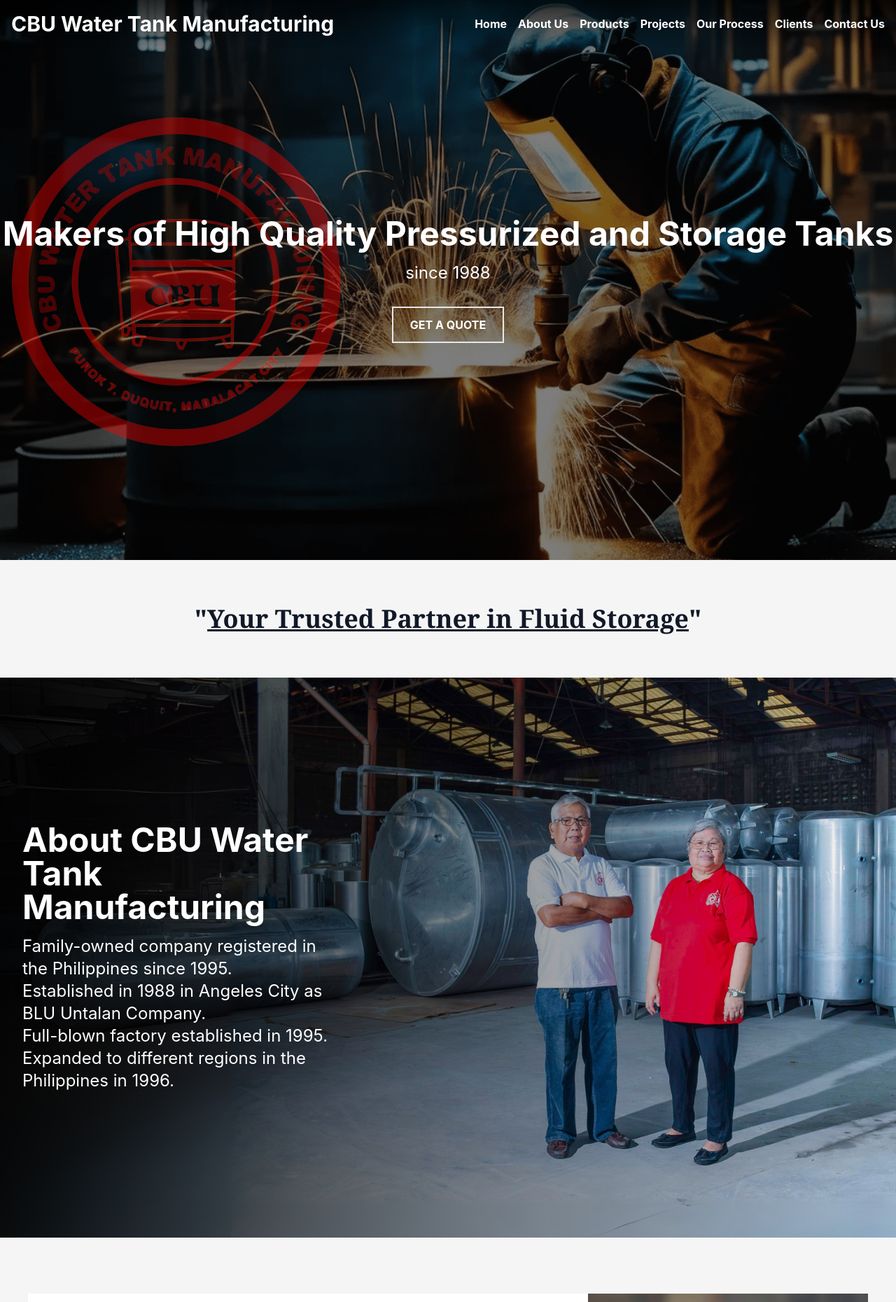
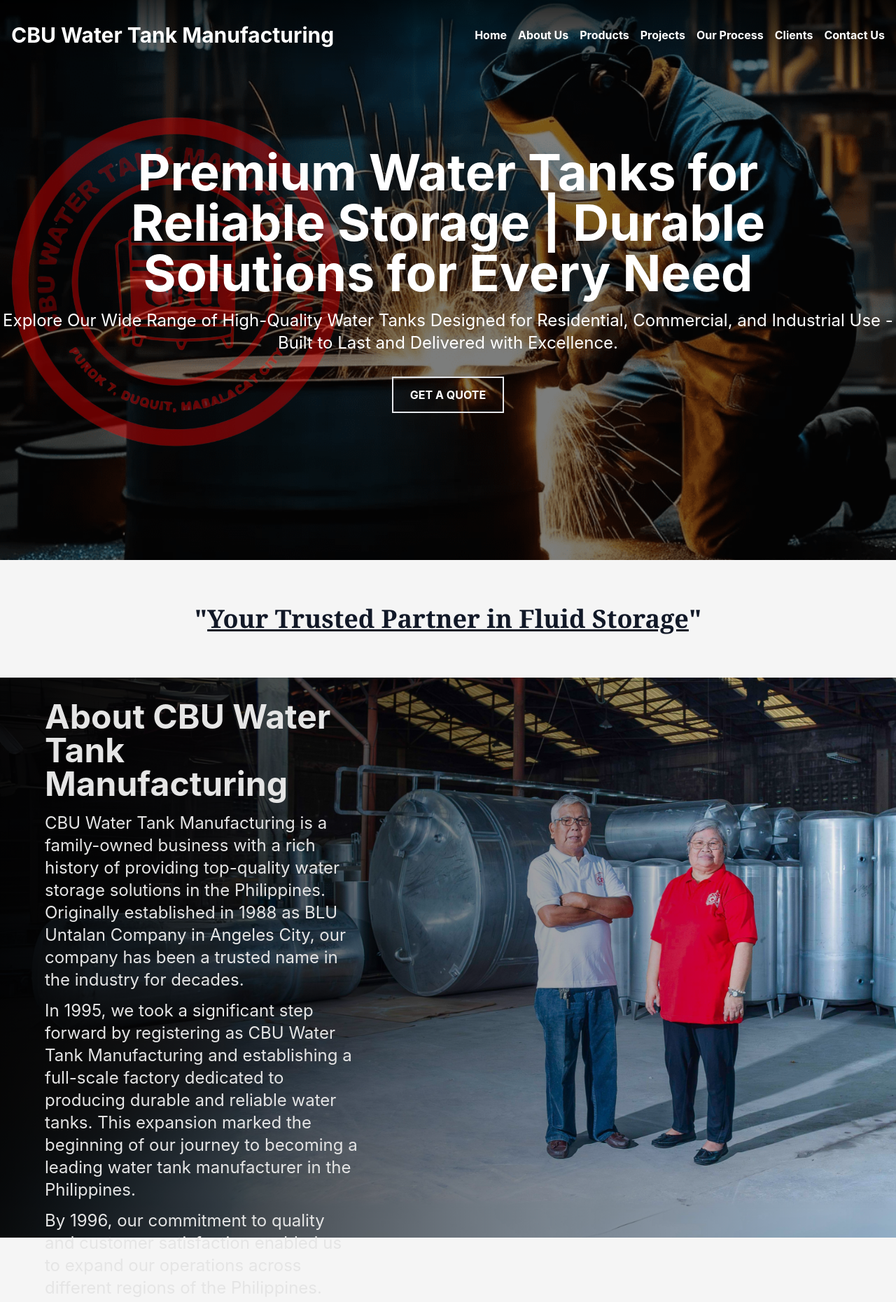
Before and after one commit to Nickjs101/CBU-Website, a React (Create React App) app: page / in a window 1280 px wide. Shown: the top 1860 px of the page at 70% size. Built offline with nearby package versions, Linux system fonts and the light colour scheme.

Commit message:
SEO friendly fix

```diff
--- a/src/App.js
+++ b/src/App.js
@@ -32,10 +32,10 @@ function App() {
       <Header />
       <Home gotoContact={gotoContact} />
       <About />
+      <Team />
       <Products gotoContact={gotoContact} />
       <Projects gotoContact={gotoContact} />
       <Process />
-      <Team />
       <Clients />
       <Contact />
       <Footer />
--- a/src/components/About.jsx
+++ b/src/components/About.jsx
@@ -9,37 +9,39 @@ import Message from '../components/Message';
 
 const About = () => {
   return (
-    <section className="pb-16">
+    <section >
 
       {/* Quotes */}
       <div className='w-full h-auto py-16 text-center bg-neutral-100'>
         <h1 className='font-extrabold text-4xl font-serif text-gray-900'>"<span className='underline'>Your Trusted Partner in Fluid Storage</span>"</h1>
       </div>
 
-      <div  id="about" className="w-full mx-auto -mb-80 md:mb-0">
+      <div  id="about" className="w-full h-auto mx-auto md:mb-0">
 
             {/* About */}
             <div
-              className='w-full h-screen text-neutral-800 flex gap-4 bg-center bg-contain md:bg-cover bg-no-repeat mb-20'
+              className='w-full h-auto xl:h-screen text-neutral-800 flex gap-4 bg-center bg-contain md:bg-cover bg-no-repeat mb-20'
               style={{ backgroundImage: `url(${factorywarehouse})` }}>
-              <div className='w-full h-full md:bg-gradient-to-r from-black/90 to-black/0 py-4 flex flex-col'>
-                <div className='w-full md:w-2/5 px-4 md:px-8 md:my-auto text-black md:text-white'>
-                  <h2 className="text-3xl md:text-5xl font-bold mb-4">About CBU Water Tank Manufacturing</h2>
-                  <ul className='w-[400px] mb-4 contents text-md md:text-2xl'>
+              <div className='w-full h-full bg-neutral-900 lg:bg-transparent lg:bg-gradient-to-r from-black/90 to-black/0 py-8 flex flex-col'>
+                <div className='h-auto w-full lg:w-3/5 xl:w-2/5 pl-4 lg:pl-16 md:my-auto text-neutral-200'>
+                  <h2 className="article-h font-bold mb-4">About CBU Water Tank Manufacturing</h2>
+                  <ul className='w-[400px] mb-4 contents article-p space-y-3'>
                     <li>
-                      Family-owned company registered in the Philippines since 1995.
+                    CBU Water Tank Manufacturing is a family-owned business with a rich history of providing top-quality water storage solutions in the Philippines. Originally established in 1988 as BLU Untalan Company in Angeles City, our company has been a trusted name in the industry for decades.
                     </li>
                     <li>
-                      Established in 1988 in Angeles City as BLU Untalan Company.
+                    In 1995, we took a significant step forward by registering as CBU Water Tank Manufacturing and establishing a full-scale factory dedicated to producing durable and reliable water tanks. This expansion marked the beginning of our journey to becoming a leading water tank manufacturer in the Philippines.
                     </li>
                     <li>
-                      Full-blown factory established in 1995.
+                    By 1996, our commitment to quality and customer satisfaction enabled us to expand our operations across different regions of the Philippines. Today, we continue to serve a diverse clientele, offering a wide range of water storage solutions designed to meet the unique needs of residential, commercial, and industrial clients nationwide.
                     </li>
                     <li>
-                      Expanded to different regions in the Philippines in 1996.
+                    With a legacy of excellence and a future focused on innovation, CBU Water Tank Manufacturing remains your trusted partner for all your water storage needs.
                     </li>
                   </ul>
+
                 </div>
+                <img className='w-full h-auto mt-4 block lg:hidden px-4' src={factorywarehouse} alt="" />
 
               </div>
 
@@ -52,7 +54,7 @@ const About = () => {
             <Message name="Candelaria Dantes Untalan" message='“Let us not grow tired of doing good, we shall reap and harvest if we do not give up.”' title='Owner' image={owner}/>
 
             {/* Vision and Mission */}
-            <div className='w-full md:px-8 text-black h-auto min-h-[80vh] bg-cover bg-center bg-fixed'style={{ backgroundImage: `url(${mission})` }}>
+            <div className='mt-16 w-full md:px-8 text-black h-auto min-h-[80vh] bg-cover bg-center bg-fixed'style={{ backgroundImage: `url(${mission})` }}>
 
               <div className="w-full h-full grid grid-cols-1 lg:grid-cols-2 gap-8 p-8 xl:p-24 text-white">
                 <div className='h-full w-full '>
--- a/src/components/Clients.jsx
+++ b/src/components/Clients.jsx
@@ -63,7 +63,7 @@ const Clients = () => {
   return (
     <section id="clients" className="py-16 bg-gray-100">
       <div className="container mx-auto">
-        <h2 className="text-5xl font-bold mb-4 text-center md:text-left">Our Clients</h2>
+        <h2 className="article-h font-bold mb-4 text-center md:text-left">Our Clients</h2>
         <div className="flex flex-col gap-8">
           <div>
             <h3 className="text-xl font-bold mb-2 bg-gray-800 pl-4 text-white">Hardware & Construction Supply</h3>
--- a/src/components/Contact.jsx
+++ b/src/components/Contact.jsx
@@ -6,8 +6,8 @@ const Contact = () => {
       <div className="w-full h-auto md:h-auto lg:h-screen flex flex-col-reverse md:flex-row">
         <iframe title='CBUmap' className='w-full md:w-1/2 h-auto' src="https://www.google.com/maps/embed?pb=!1m18!1m12!1m3!1d5414.835889867087!2d120.61136980865196!3d15.18074911670172!2m3!1f0!2f0!3f0!3m2!1i1024!2i768!4f13.1!3m3!1m2!1s0x3396ed12643ccb23%3A0x58d30a11f0502da4!2sCBU%20Water%20Tank%20Manufacturing!5e0!3m2!1sen!2sph!4v1722836303076!5m2!1sen!2sph"  allowfullscreen="" loading="lazy" referrerpolicy="no-referrer-when-downgrade"></iframe>
         <div className='w-full md:w-1/2 p-4 md:p-12 lg:pr-36 '>
-          <h2 className="text-3xl font-bold font-serif mb-0">Get in Touch</h2>
-          <p className='text-lg text-gray-400 mb-8'>Contact us for a quote</p>
+          <h2 className="article-h font-bold font-serif mb-0">Get in Touch</h2>
+          <p className='text-md text-gray-400 mb-8'>Contact us for a quote</p>
           <div className='flex flex-wrap gap-x-4 gap-y-0 mb-8 text-sm font-sans'>
             <div className="mb-4 inline-block">
               <h3 className="text-gray-400 text-xs">Address</h3>
--- a/src/components/Header.jsx
+++ b/src/components/Header.jsx
@@ -21,7 +21,7 @@ const Header = () => {
     }
 
   return (
-    <header id='header' className="bg-gradient-to-b from-black/70 to-black/0 text-white px-4 py-4  fixed top-0 left-0 w-full z-50">
+    <header id='header' className="bg-gradient-to-b from-black/70 to-black/0 text-white px-4 py-8  fixed top-0 left-0 w-full z-50">
       <div className="container mx-auto flex justify-between items-center">
         <a href="/" className="flex items-center text-gray-700">
             <h1 className='hidden md:block text-3xl font-bold text-white'>CBU Water Tank Manufacturing</h1>
@@ -45,18 +45,24 @@ const Header = () => {
           <div
             className={
               nav
-                ? 'fixed left-0 top-0 h-full w-[60%] bg-gray-600 bg-opacity-30 backdrop-blur-md border border-white/20 z-10 ease-in-out duration-500'
+                ? 'fixed left-0 top-0 h-full w-[60%] bg-neutral-800 border border-white/20 z-10 ease-in-out duration-500'
                 : 'fixed left-[-100%]'
             }
           >
-                    <h1 className='text-xl font-bold primary-color ml-6 mt-6'>CBU Water Tank Mfg.</h1>
+                    <h1 className='text-2xl font-bold primary-color ml-6 mt-6'>CBU Water Tank Mfg.</h1>
                     <ul className='p-8 text-2xl'>
                       <li className="navbutton p-2"><a href="#home" onClick={(e) => {gotoSection(e, 'home'); handleNav();}} >Home</a></li>
+                      <hr />
                       <li className="navbutton p-2"><a href="#about" onClick={(e) => {gotoSection(e, 'about'); handleNav();}} >About Us</a></li>
+                      <hr />
                       <li className="navbutton p-2"><a href="#products" onClick={(e) => {gotoSection(e, 'products'); handleNav();}} >Products</a></li>
+                      <hr />
                       <li className="navbutton p-2"><a href="#projects" onClick={(e) => {gotoSection(e, 'projects'); handleNav();}} >Projects</a></li>
+                      <hr />
                       <li className="navbutton p-2"><a href="#process" onClick={(e) => {gotoSection(e, 'process'); handleNav();}} >Our Process</a></li>
+                      <hr />
                       <li className="navbutton p-2"><a href="#clients" onClick={(e) => {gotoSection(e, 'clients'); handleNav();}} >Clients</a></li>
+                      <hr />
                       <li className="navbutton p-2"><a href="#contact" onClick={(e) => {gotoSection(e, 'contact'); handleNav();}} >Contact Us</a></li>
                     </ul>
           </div>
--- a/src/components/Home.jsx
+++ b/src/components/Home.jsx
@@ -7,8 +7,8 @@ const Home = ({gotoContact}) => {
     <section id="home" className="bg-cover bg-center h-screen text-white" style={{ backgroundImage: `url(${product1})` }}>
       <div className="bg-black bg-opacity-50 h-full flex flex-col justify-center items-center">
         <img src={logo} alt='Logo' className='absolute left-0 w-[500px] opacity-40' />
-        <h1 className="text-5xl font-bold mb-4 z-10 text-center">Makers of High Quality Pressurized and Storage Tanks</h1>
-        <p className="text-2xl mb-8 z-10">since 1988</p>
+        <h1 className="text-4xl lg:text-7xl md:w-9/12 font-bold mb-4 z-10 text-center">Premium Water Tanks for Reliable Storage | Durable Solutions for Every Need</h1>
+        <p className=" md:text-2xl mb-8 z-10 text-center">Explore Our Wide Range of High-Quality Water Tanks Designed for Residential, Commercial, and Industrial Use - Built to Last and Delivered with Excellence.</p>
         <a href="#products" onClick={(e) => gotoContact(e, 'contact')} className="border-2 font-bold  px-6 py-3 z-10">GET A QUOTE</a>
       </div>
     </section>
--- a/src/components/Message.jsx
+++ b/src/components/Message.jsx
@@ -4,7 +4,7 @@ import { FontAwesomeIcon } from '@fortawesome/react-fontawesome';
 
 const Testimonial = ({name, message, title, image}) => {
   return (
-    <div className="w-full my-16 px-8 md:px-0">
+    <div className="w-full py-16 px-8 md:px-0">
       <div className="bg-white max-w-[1200px] h-auto md:h-[90vh] mx-auto shadow-xl flex flex-col md:flex-row ">
         <div className=" py-8 p-0 md:w-2/3 flex flex-col justify-center items-center md:items-start">
             <div className="bg-contain bg-center relative w-[150px] h-[150px] md:w-1/3 rounded-full flex md:hidden"style={{backgroundImage: `url(${image})`,}}>
--- a/src/components/Projects.jsx
+++ b/src/components/Projects.jsx
@@ -39,10 +39,10 @@ const Projects = ({gotoContact}) => {
     return (
         <section id="projects" className="py-16">
             <div className="container mx-auto text-center">
-                <h2 className="text-4xl font-bold mb-4">
+                <h2 className="article-h font-bold mb-4">
                     Find a Water Tank Solution with <span className="text-red-500">CBU Manufacturing</span>
                 </h2>
-                <h2 className="text-4xl font-bold mb-4">
+                <h2 className="article-h font-bold mb-4">
                     Here's Our Projects
                 </h2>
 
@@ -64,7 +64,7 @@ const Projects = ({gotoContact}) => {
             </div>
 
                 <div className="mt-8">
-                    <p className="mb-4 text-gray-700">
+                    <p className="mb-4 article-p text-gray-700">
                         At CBU Manufacturing, we take pride in offering high-quality, durable water tanks tailored to meet your specific needs. Our expert team is dedicated to providing innovative solutions for all your water storage requirements. Browse our projects to see our commitment to excellence in action.
                     </p>
                     <button  onClick={(e) => gotoContact(e, 'contact')} className="px-4 py-2 bg-red-500 text-white rounded">Contact Us</button>
--- a/src/components/Team.jsx
+++ b/src/components/Team.jsx
@@ -11,9 +11,9 @@ const About = () => {
               <div className='w-full h-full md:bg-gradient-to-b from-black/90 via-black/0 to-black/0 py-4 flex flex-col'>
 
                 <div className='text-black md:text-white w-full text-center  mx-auto pt-4 md:pt-16'>
-                  <h2 className="text-3xl md:text-5xl  font-bold mb-4">The Experts Behind Our Success</h2>
-                  <p className='w-[400px] mb-4 contents text-md md:text-2xl'>
-                    Discover the talented individuals driving our innovation. Our team is a dynamic mix of seasoned professionals and creative problem-solvers, all dedicated to delivering exceptional quality and service. With a shared passion for excellence, we work together to bring you the best in the industry.
+                  <h2 className="article-h  font-bold mb-4">The Experts Behind Our Success</h2>
+                  <p className='w-[400px] mb-4 contents article-p'>
+                    Discover the talented individuals driving our innovation. Our team is a dynamic mix of seasoned professionals and creative problem-solvers with a passion for excellence that deliver top-quality water storage solutions, ensuring the highest standards in every product we create.
                   </p>
                 </div>
 
--- a/src/index.css
+++ b/src/index.css
@@ -112,3 +112,11 @@ code {
   white-space: nowrap;
   animation: scroll 10s linear infinite;
 }
+
+.article-h{
+  @apply text-4xl lg:text-5xl;
+}
+
+.article-p{
+  @apply lg:text-2xl
+}
--- a/tailwind.config.js
+++ b/tailwind.config.js
@@ -6,5 +6,6 @@ module.exports = {
   theme: {
     extend: {},
   },
-  plugins: [],
+  plugins: [
+  ],
 }
```
Also changed, not shown: src/components/Process.jsx (+12 -12 lines).
